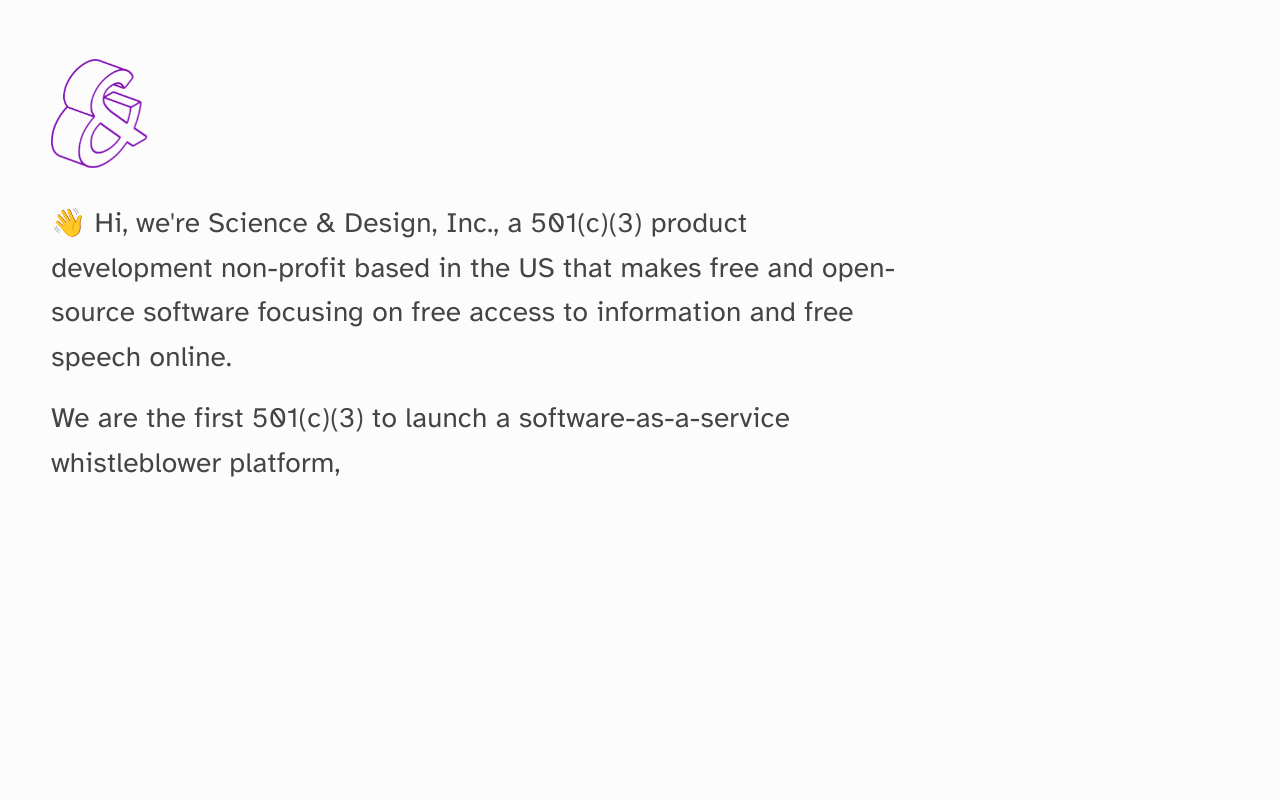
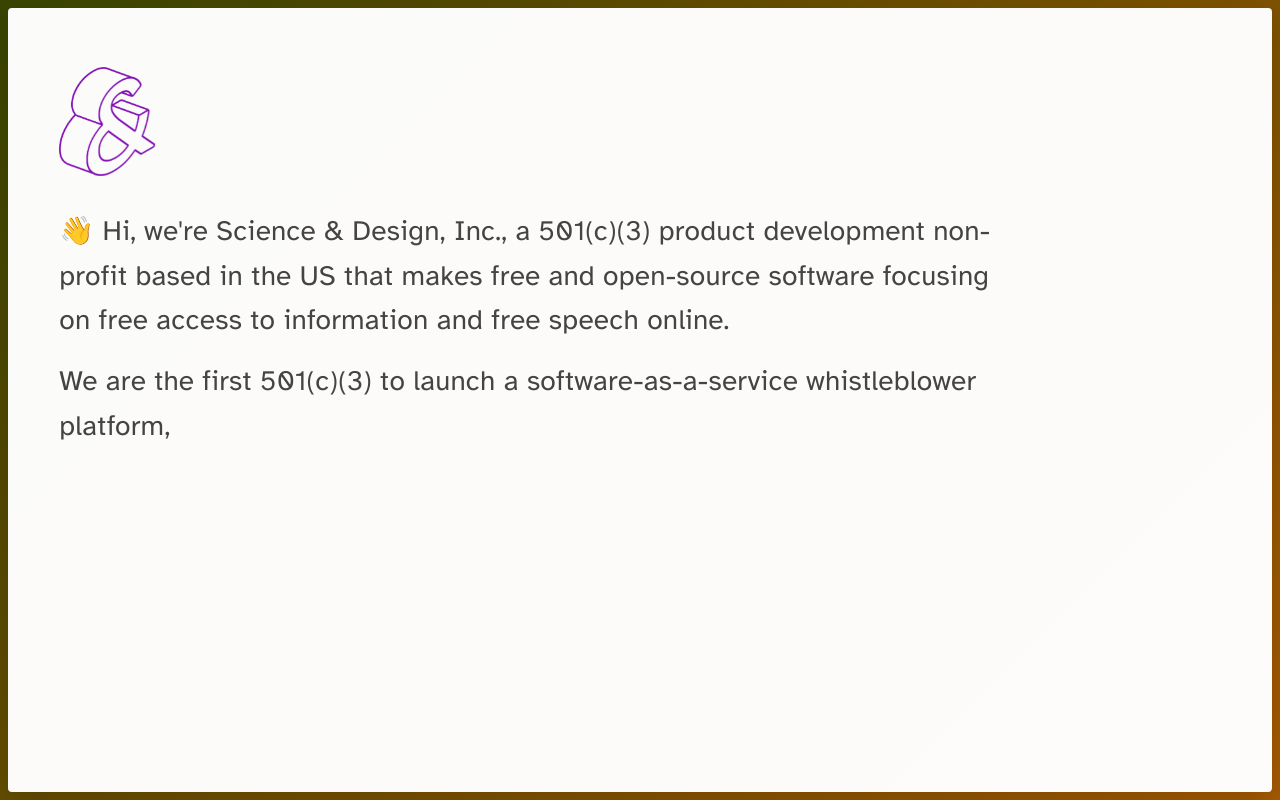
Before and after one commit to scidsg/scidsg-website, a PHP site: page / in a window 1280 px wide. Run offline with PHP 8.4, Linux system fonts and the light colour scheme.

Commit message:
Update style.css

```diff
--- a/css/style.css
+++ b/css/style.css
@@ -6,6 +6,7 @@
     --highlight: #8410b518;
     --card-bg: #fcfcfc;
     --card-brd: #e0e0e0;
+    --gradient: linear-gradient(135deg, rgba(71, 71, 71, 1) 0%, rgba(91, 91, 91, 1) 100%);
 }
 
 @font-face {
@@ -45,11 +46,38 @@
 
 body {
     min-height: 100svh;
+    width: 100%;
     box-sizing: border-box;
-  padding: clamp(24px, 4vw, 64px);
+    padding: clamp(4px, 2vw, 8px);
     display: grid;
     place-items: start start;
     overflow-x: hidden;
+    color: var(--fg);
+    background: transparent;
+    position: relative;
+
+}
+
+body::before {
+    content: "";
+    position: fixed;
+    inset: 0;
+    z-index: -1;
+    pointer-events: none;
+    background: linear-gradient(135deg,
+            rgba(100, 33, 166, 1) 0%,
+            rgba(86, 65, 193, 1) 50%,
+            rgba(74, 95, 217, 1) 100%);
+    animation: gradient 30s linear infinite;
+    will-change: filter;
+    transform: translateZ(0);
+    /* helps Safari/GPU */
+}
+
+@media (prefers-reduced-motion: reduce) {
+    body::before {
+        animation: none;
+    }
 }
 
 a {
@@ -57,8 +85,16 @@
 }
 
 .wrap {
-    width: min(850px, 100%);
+    /* width: max-content; */
     overflow: visible;
+    background-color: rgba(255, 255, 255, 0.98);
+    border-radius: 4px;
+    box-shadow: 0 12px 30px rgba(0, 0, 0, .15);
+    padding: clamp(24px, 4vw, 64px);
+    box-sizing: border-box;
+    height: 100%;
+    width: 100%;
+
 }
 
 img.smooth-appear {
@@ -77,9 +113,33 @@
         opacity: 0;
         transform: translateY(-.5em);
     }
+
     100% {
         opacity: 1;
         transform: translateY(.5em);
+    }
+}
+
+@keyframes gradient {
+    0% {
+        -webkit-filter: hue-rotate(0);
+        -moz-filter: hue-rotate(0);
+        -ms-filter: hue-rotate(0);
+        filter: hue-rotate(0);
+    }
+
+    50% {
+        -webkit-filter: hue-rotate(360deg);
+        -moz-filter: hue-rotate(360deg);
+        -ms-filter: hue-rotate(360deg);
+        filter: hue-rotate(360deg);
+    }
+
+    100% {
+        -webkit-filter: hue-rotate(0);
+        -moz-filter: hue-rotate(0);
+        -ms-filter: hue-rotate(0);
+        filter: hue-rotate(0);
     }
 }
 
@@ -96,6 +156,9 @@
     font-size: clamp(1.25rem, 2.2vw + 0.5rem, 1.75rem);
     font-weight: 450;
     letter-spacing: 0.01em;
+    animation: none;
+    background: none filter: none;
+    max-width: 960px;
 }
 
 .cursor {
@@ -112,7 +175,6 @@
     }
 }
 
-/* Highlight */
 .highlight {
     position: relative;
     color: var(--accent);
@@ -141,6 +203,7 @@
 }
 
 @media (hover: hover) and (pointer: fine) {
+
     .highlight:hover .highlight-card,
     .highlight:focus-visible .highlight-card {
         opacity: 1;
@@ -149,7 +212,6 @@
     }
 }
 
-/* Base card */
 .highlight-card {
     position: absolute;
     left: 0;
@@ -161,7 +223,7 @@
     border: 1px solid var(--card-brd);
     border-radius: 12px;
     padding: 1rem;
-  box-shadow: 0 12px 30px rgba(0,0,0,.15);
+    box-shadow: 0 12px 30px rgba(0, 0, 0, .15);
     opacity: 0;
     visibility: hidden;
     transform: translateY(6px);
@@ -171,7 +233,6 @@
     line-height: 1.45;
 }
 
-/* JS toggles this on any device */
 .highlight-card.open {
     opacity: 1;
     visibility: visible;
@@ -212,16 +273,17 @@
     line-height: 1.3;
 }
 
-@media (max-width:640px){
+@media (max-width:640px) {
     img.logo {
         width: 64px;
         margin-bottom: 1.5em;
     }
 }
 
-/* Mobile: turn the card into a centered “sheet” that never overflows */
 @media (max-width: 640px) {
-  .highlight { position: static; }
+    .highlight {
+        position: static;
+    }
 
     .highlight-card {
         position: fixed;
@@ -239,15 +301,14 @@
     }
 }
 
-/* Optional: a little dim background when a card is open on mobile */
 @media (max-width: 640px) {
     body.card-open::after {
         content: "";
         position: fixed;
         inset: 0;
-    background: rgba(0,0,0,.15);
+        background: rgba(0, 0, 0, .15);
         pointer-events: none;
-    z-index: 999; /* just under the card */
+        z-index: 999;
     }
 }
 
```
Lines whose indentation alone changed are shown as unchanged.
